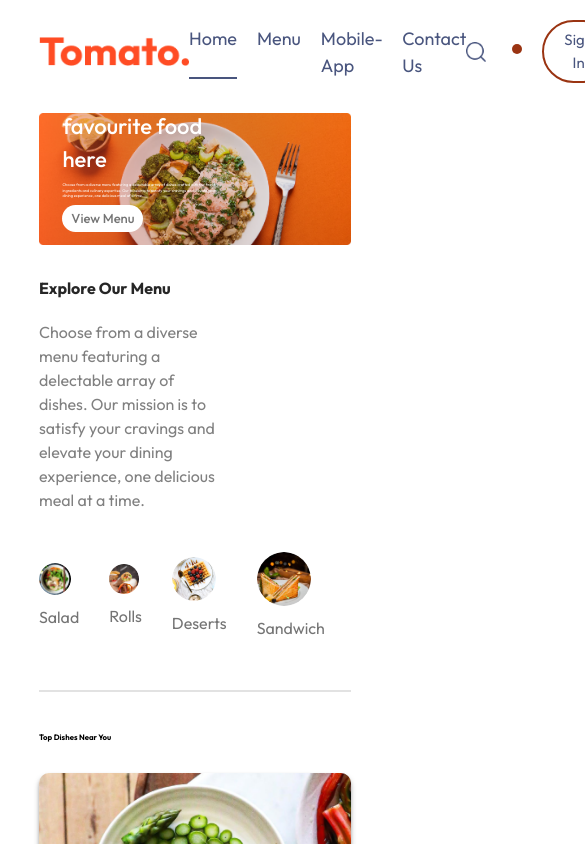
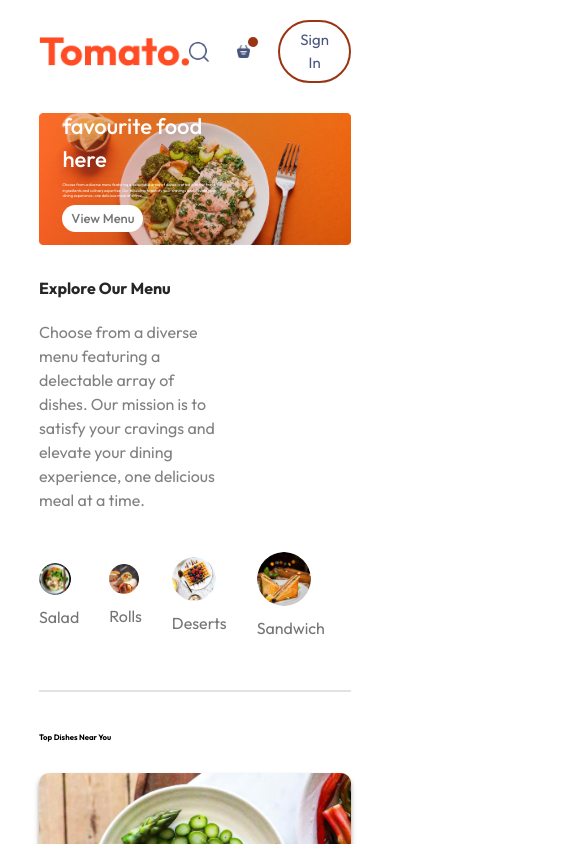
Before and after one commit to karthiksk2518/Food-Ordering, a React (Vite) app in the folder frontend/: page / in a window 390 px wide. Shown: the top 844 px of the page, 585 px wide, since content can reach past the window. Built offline with nearby package versions, Linux system fonts and the light colour scheme.

Commit message:
navbar changes

```diff
--- a/frontend/src/components/Navbar.jsx
+++ b/frontend/src/components/Navbar.jsx
@@ -9,7 +9,7 @@ const Navbar = () => {
     return (
         <div className="pt-5 w-[100%] flex justify-between items-center navbar">
             <img src={assets.logo} alt="" className="w-[150px] navbar-logo" />
-            <ul className="flex list-none gap-5 text-[#49557e] text-[18px] navbar-menu">
+            <ul className=" hidden md:flex list-none gap-5 text-[#49557e] text-[18px] navbar-menu">
                 <li onClick={() => setMenu("home")} className={`${menu === 'home' ? 'pb-1 border-b-2 border-[#49557e]' : ''} cursor-pointer`}>
                     Home
                 </li>
```
